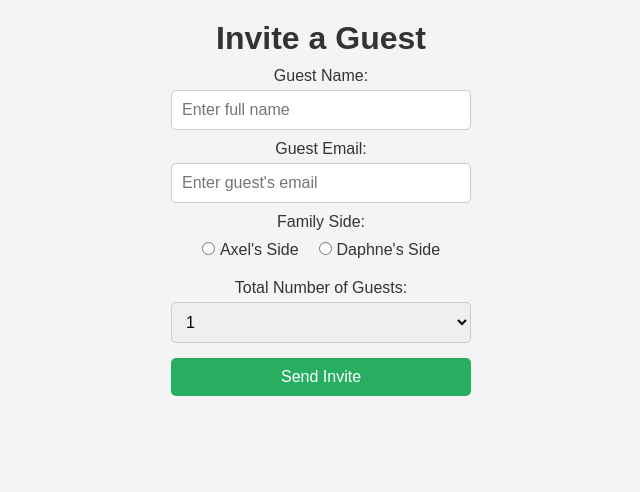
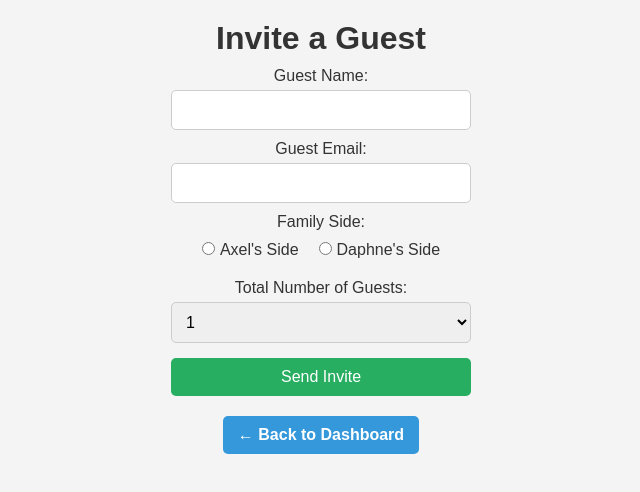
Before and after one commit to G4L1L10/rsvp-frontend, a React (Vite) app: page /invite-guest in a window 1280 px wide. Shown: the top 492 px of the page, without its empty margins (319-959 px from the left). Built offline with nearby package versions, Linux system fonts and the light colour scheme; sample sign-in values are in the browser's storage.

Commit message:
Fixed dashboard crash when guests are empty, improved UX for empty state

```diff
--- a/src/pages/Dashboard.jsx
+++ b/src/pages/Dashboard.jsx
@@ -6,7 +6,7 @@ import styled from "styled-components";
 
 const Dashboard = () => {
   const { user, logout } = useContext(AuthContext);
-  const [guests, setGuests] = useState([]);
+  const [guests, setGuests] = useState([]); // ✅ Default to empty array
   const [loading, setLoading] = useState(true);
   const [error, setError] = useState(null);
 
@@ -14,7 +14,9 @@ const Dashboard = () => {
     const fetchGuests = async () => {
       try {
         const guestData = await getGuests();
-        setGuests(guestData);
+
+        // ✅ Handle case where API returns null/undefined
+        setGuests(guestData || []);
       } catch (err) {
         setError("Failed to fetch guests.");
       }
@@ -42,7 +44,13 @@ const Dashboard = () => {
       {loading && <p>Loading guests...</p>}
       {error && <p style={{ color: "red" }}>{error}</p>}
 
+      {/* ✅ Display message if no guests exist */}
+      {guests.length === 0 && !loading && (
+        <p>No guests found. Invite a guest to get started!</p>
+      )}
+
       {/* Make Table Scrollable on Small Screens */}
+      {guests.length > 0 && (
         <TableWrapper>
           <Table>
             <thead>
@@ -73,6 +81,7 @@ const Dashboard = () => {
             </tbody>
           </Table>
         </TableWrapper>
+      )}
     </Container>
   );
 };
--- a/src/pages/InviteGuest.jsx
+++ b/src/pages/InviteGuest.jsx
@@ -1,12 +1,13 @@
 import { useState } from "react";
 import { sendInvite } from "../api/rsvp";
+import { Link } from "react-router-dom";
 import styled from "styled-components";
 
 const InviteGuest = () => {
   const [name, setName] = useState("");
   const [email, setEmail] = useState("");
-  const [familySide, setFamilySide] = useState(""); // "Axel" or "Daphne"
-  const [totalGuests, setTotalGuests] = useState(1); // Default to 1
+  const [familySide, setFamilySide] = useState("");
+  const [totalGuests, setTotalGuests] = useState(1);
   const [message, setMessage] = useState("");
   const [loading, setLoading] = useState(false);
 
@@ -44,27 +45,22 @@ const InviteGuest = () => {
     <Container>
       <h1>Invite a Guest</h1>
       <Form onSubmit={handleInvite}>
-        {/* Full Name Input */}
         <Label>Guest Name:</Label>
         <Input
           type="text"
           value={name}
           onChange={(e) => setName(e.target.value)}
           required
-          placeholder="Enter full name"
         />
 
-        {/* Email Input */}
         <Label>Guest Email:</Label>
         <Input
           type="email"
           value={email}
           onChange={(e) => setEmail(e.target.value)}
           required
-          placeholder="Enter guest's email"
         />
 
-        {/* Family Side (Radio Buttons) */}
         <Label>Family Side:</Label>
         <RadioContainer>
           <RadioLabel>
@@ -76,7 +72,6 @@ const InviteGuest = () => {
             />
             Axel's Side
           </RadioLabel>
-
           <RadioLabel>
             <input
               type="radio"
@@ -88,7 +83,6 @@ const InviteGuest = () => {
           </RadioLabel>
         </RadioContainer>
 
-        {/* Total Guests (Dropdown) */}
         <Label>Total Number of Guests:</Label>
         <Select
           value={totalGuests}
@@ -106,6 +100,9 @@ const InviteGuest = () => {
         </Button>
       </Form>
       {message && <Message>{message}</Message>}
+
+      {/* ✅ Back to Dashboard Button */}
+      <BackButton to="/dashboard">← Back to Dashboard</BackButton>
     </Container>
   );
 };
@@ -186,3 +183,20 @@ const Message = styled.p`
   font-size: 14px;
   color: #2c3e50;
 `;
+
+const BackButton = styled(Link)`
+  display: inline-block;
+  margin-top: 20px;
+  padding: 10px 15px;
+  background-color: #3498db;
+  color: white;
+  text-decoration: none;
+  font-size: 16px;
+  border-radius: 5px;
+  transition: 0.3s;
+  font-weight: bold;
+
+  &:hover {
+    background-color: #2980b9;
+  }
+`;
```
Lines whose indentation alone changed are shown as unchanged.
